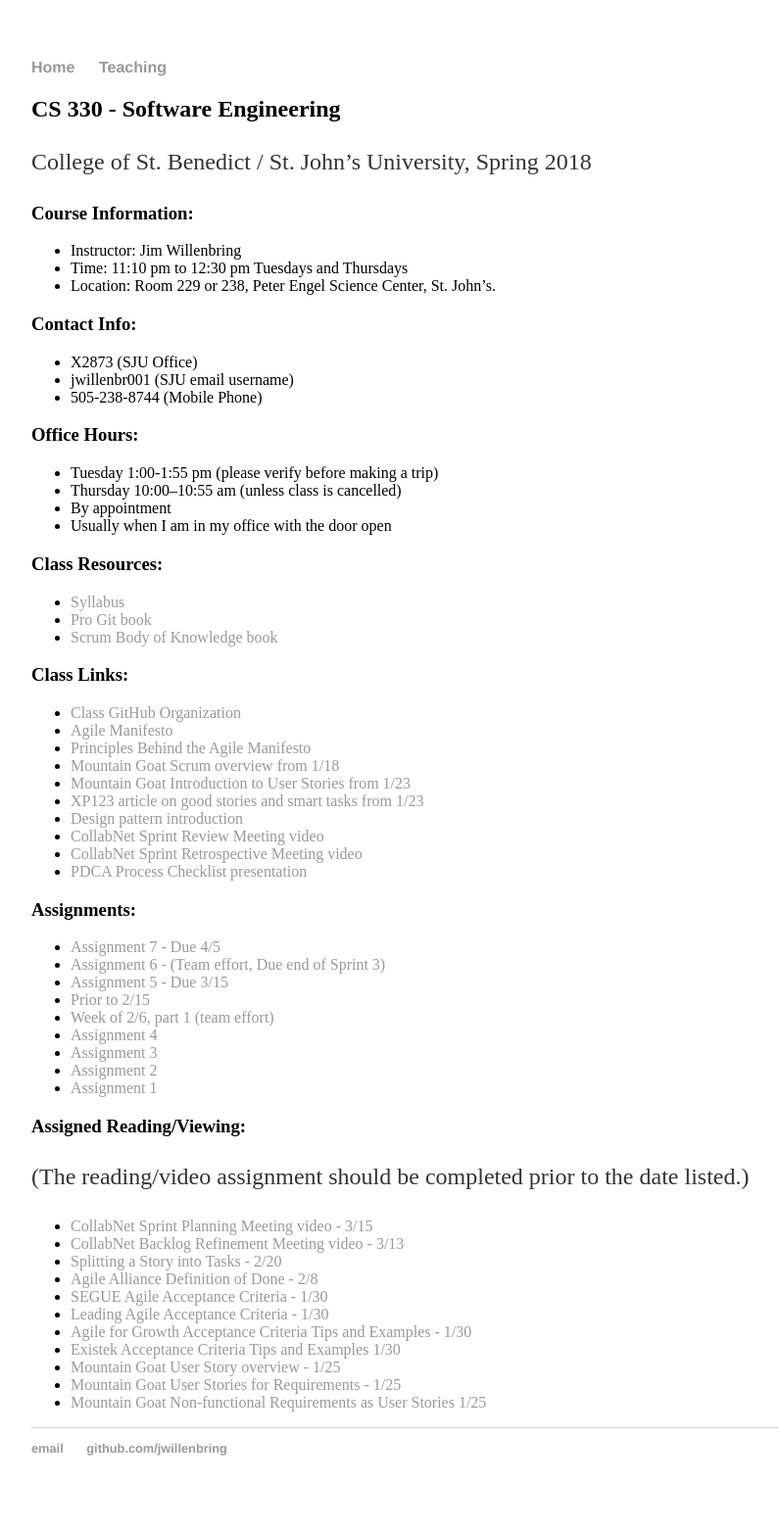
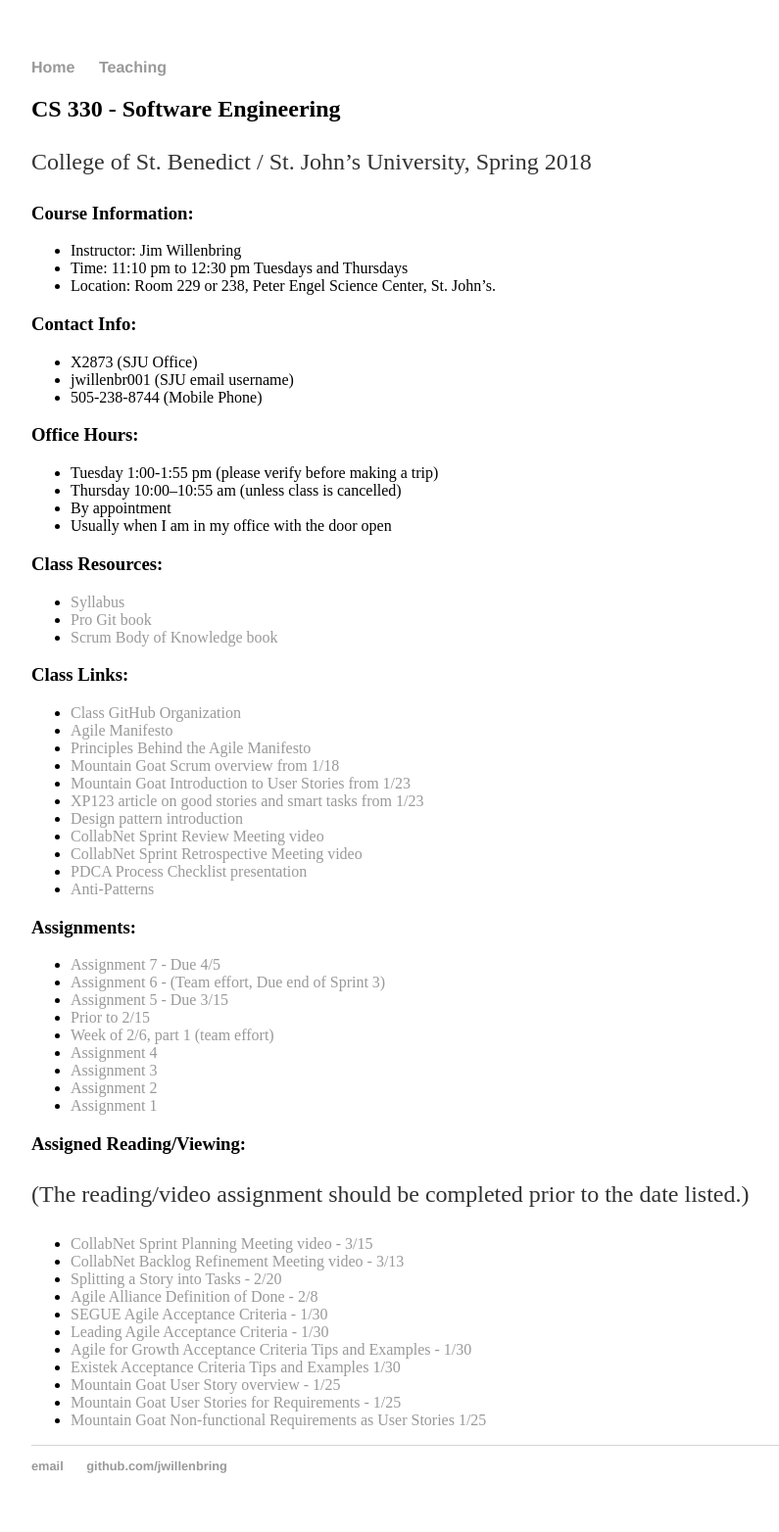
Before and after one commit to jwillenbring/jwillenbring.github.io, a Jekyll site: the page built from teaching/2018-Spring-CS330/index.md, in a window 1280 px wide. Shown: the whole page at 98% size, without its empty margins (160-955 px from the left). Built offline with Jekyll 4.4.1, drawn with Linux system fonts in a browser that asks for light colours; our own code applies the rules of GitHub Pages for plain Markdown files.

Commit message:
Update index.md
Added anti pattern presentation - going up to slide 43 in class.

```diff
--- a/teaching/2018-Spring-CS330/index.md
+++ b/teaching/2018-Spring-CS330/index.md
@@ -38,6 +38,7 @@ College of St. Benedict / St. John's University, Spring 2018
   * [CollabNet Sprint Review Meeting video](https://www.youtube.com/watch?v=cbJinz6TieI)
   * [CollabNet Sprint Retrospective Meeting video](https://www.youtube.com/watch?v=rZ8I0ATrauM)
   * [PDCA Process Checklist presentation](https://drive.google.com/open?id=1hiaJ49tem0HYaEm4ggLuAwkxgYQnEDLs)
+  * [Anti-Patterns](https://www.slideshare.net/ExigenServices/antipatterns-part-1)
 
 ### Assignments:
 
```
